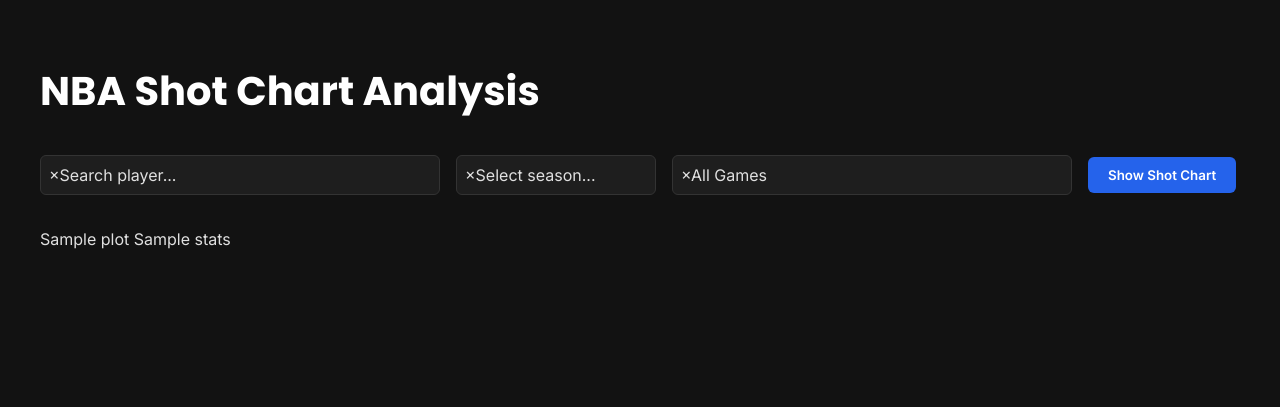
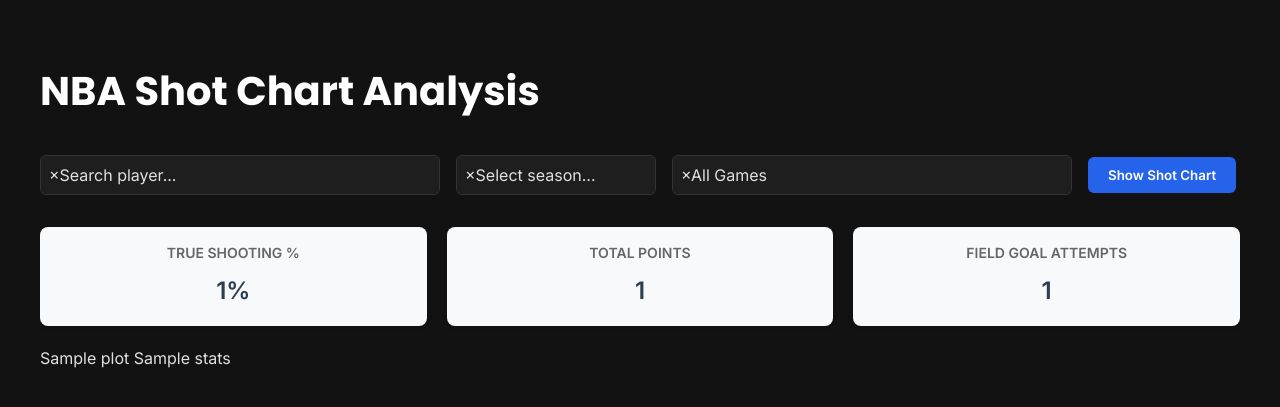
Before and after one commit to BarrsX/nba_analytics, a Flask app: template templates/index.html in a window 1280 px wide. Shown: the top 407 px of the page. Run offline with Flask 3, Linux system fonts and the light colour scheme; the template is opened without the code that fills it: most values are stand-ins (such as "Sample title", 1, 10 or a date in 2020); some libraries are stand-ins or nearby versions.

Commit message:
adds shooting summary with true shooting percentage, total points, and field goal attempts; updates styles and templates accordingly

```diff
--- a/app/models.py
+++ b/app/models.py
@@ -4,6 +4,8 @@ from nba_api.stats.static import players
 import pandas as pd
 from nba_api.stats.endpoints import commonplayerinfo
 from nba_api.stats.endpoints import playergamelog
+from nba_api.stats.endpoints import playerdashptshots
+from nba_api.stats.endpoints import playercareerstats  # Add this import
 
 
 class ShotChart:
--- a/static/css/style.css
+++ b/static/css/style.css
@@ -102,7 +102,13 @@ tbody tr:nth-child(even) {
     background-color: rgba(255, 255, 255, 0.02);
 }
 
+/* Remove general percent sign styling */
 td:nth-child(3)::after {
+    content: none;
+}
+
+/* Add percent sign only to FG% column (4th column) */
+td:nth-child(4)::after {
     content: '%';
     opacity: 0.5;
     margin-left: 2px;
@@ -199,3 +205,34 @@ td:first-child {
 #game + .select2-container {
     min-width: 400px;
 }
+
+/* Summary section styles */
+.shooting-summary {
+    display: flex;
+    justify-content: space-around;
+    margin: 20px 0;
+    gap: 20px;
+}
+
+.stat-card {
+    background: #f8f9fa;
+    border-radius: 8px;
+    padding: 15px 25px;
+    text-align: center;
+    box-shadow: 0 2px 4px rgba(0,0,0,0.1);
+    flex: 1;
+}
+
+.stat-card h3 {
+    margin: 0;
+    font-size: 14px;
+    color: #666;
+    text-transform: uppercase;
+}
+
+.stat-card .stat-value {
+    font-size: 24px;
+    font-weight: bold;
+    margin-top: 8px;
+    color: #2c3e50;
+}
--- a/templates/index.html
+++ b/templates/index.html
@@ -55,6 +55,22 @@
 
         <button type="submit">Show Shot Chart</button>
       </form>
+
+      <!-- Add shooting summary -->
+      <div class="shooting-summary">
+        <div class="stat-card">
+          <h3>True Shooting %</h3>
+          <div class="stat-value">{{ ts_percent }}%</div>
+        </div>
+        <div class="stat-card">
+          <h3>Total Points</h3>
+          <div class="stat-value">{{ total_points }}</div>
+        </div>
+        <div class="stat-card">
+          <h3>Field Goal Attempts</h3>
+          <div class="stat-value">{{ total_shots }}</div>
+        </div>
+      </div>
 
       <!-- Display the plotly shot chart -->
       {{ plot | safe }}
```
Also changed, not shown: app/routes.py (+24 -10 lines).
